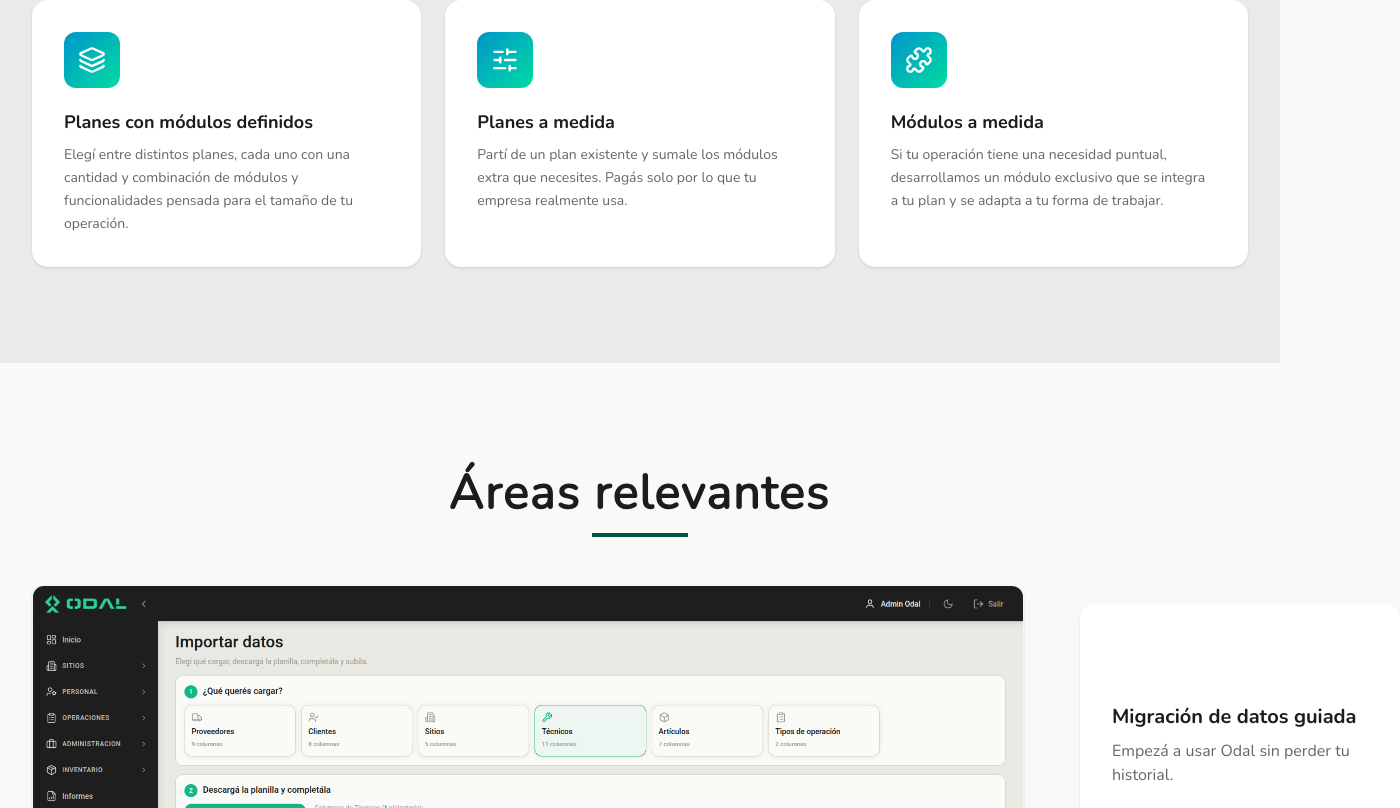
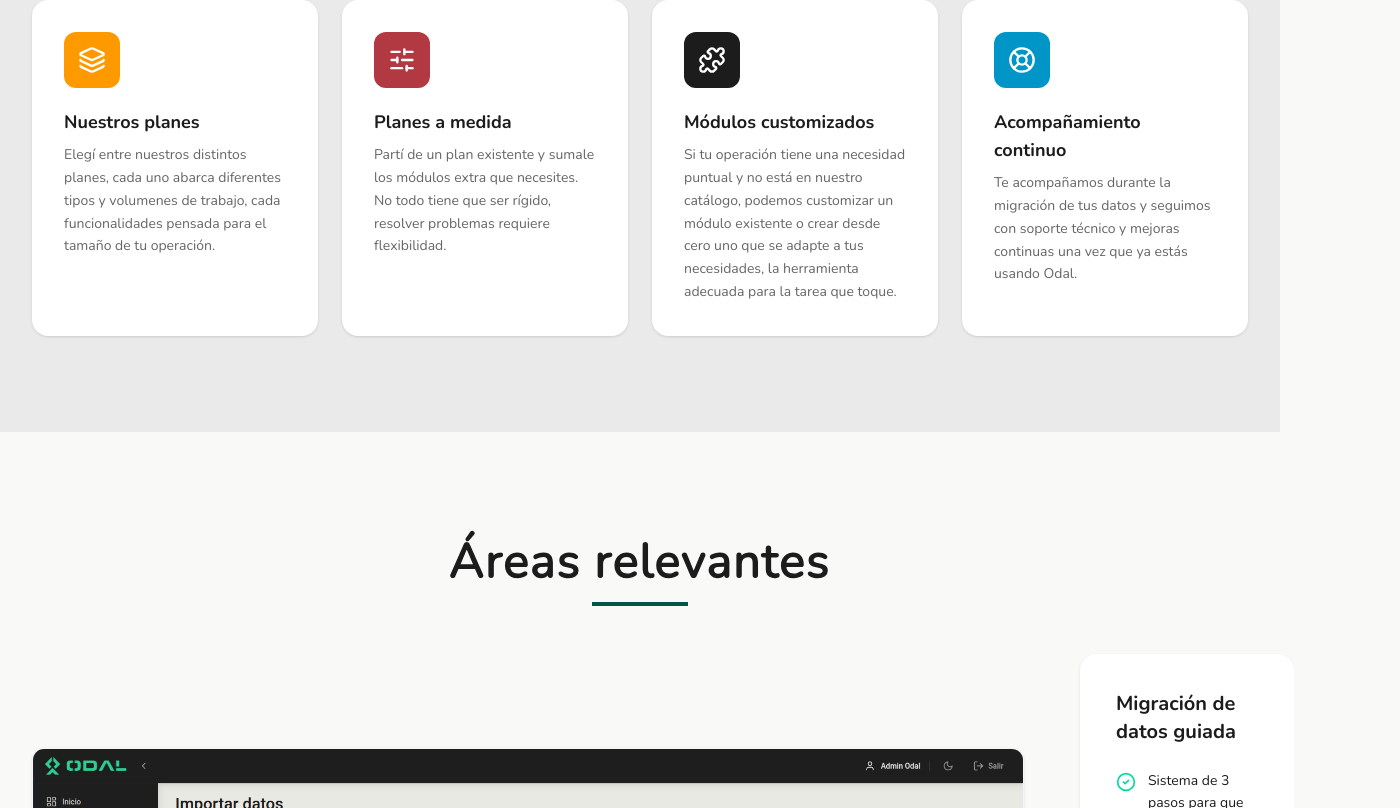
Before and after one commit to Santipili/tecnera-web, a Next.js app in the folder app/: page /productos/odal in a window 1280 px wide. Shown: the part 1792-2600 px from the top of the page, 1400 px wide, since content can reach past the window. Built offline with nearby package versions, Linux system fonts and the light colour scheme.

Commit message:
Rediseñar la sección de planes y precios de Odal con selector de usuarios interactivo.

```diff
--- a/app/src/app/productos/odal/page.tsx
+++ b/app/src/app/productos/odal/page.tsx
@@ -4,8 +4,10 @@ import Link from "next/link";
 import Header from "@/components/layout/Header";
 import SectionHeader from "@/components/ui/SectionHeader";
 import PrimaryCTAButton from "@/components/ui/PrimaryCTAButton";
+import PricingTierSelector from "@/components/ui/PricingTierSelector";
 import NeuralNetworkBackground from "@/components/ui/NeuralNetworkBackground";
 import { products } from "@/data/products";
+import { upcomingModules } from "@/data/roadmap";
 import {
   CheckCircle2,
   Layers,
@@ -14,6 +16,7 @@ import {
   Upload,
   ShieldCheck,
   BarChart3,
+  LifeBuoy,
   type LucideIcon,
 } from "lucide-react";
 
@@ -24,47 +27,59 @@ export const metadata: Metadata = {
   description: "ERP para empresas de servicios técnicos y mantenimiento que necesitan ordenar su operación diaria.",
 };
 
+const customizationAccents = [
+  { box: "bg-amber-500", icon: "text-white" },
+  { box: "bg-red-800/80", icon: "text-white" },
+  { box: "bg-neutral", icon: "text-white" },
+  { box: "bg-link", icon: "text-white" },
+];
+
 const customizationCards = [
   {
     icon: Layers,
-    title: "Planes con módulos definidos",
-    desc: "Elegí entre distintos planes, cada uno con una cantidad y combinación de módulos y funcionalidades pensada para el tamaño de tu operación.",
+    title: "Nuestros planes",
+    desc: "Elegí entre nuestros distintos planes, cada uno abarca diferentes tipos y volumenes de trabajo, cada funcionalidades pensada para el tamaño de tu operación.",
   },
   {
     icon: SlidersHorizontal,
     title: "Planes a medida",
-    desc: "Partí de un plan existente y sumale los módulos extra que necesites. Pagás solo por lo que tu empresa realmente usa.",
+    desc: "Partí de un plan existente y sumale los módulos extra que necesites. No todo tiene que ser rígido, resolver problemas requiere flexibilidad.",
   },
   {
     icon: Puzzle,
-    title: "Módulos a medida",
-    desc: "Si tu operación tiene una necesidad puntual, desarrollamos un módulo exclusivo que se integra a tu plan y se adapta a tu forma de trabajar.",
+    title: "Módulos customizados",
+    desc: "Si tu operación tiene una necesidad puntual y no está en nuestro catálogo, podemos customizar un módulo existente o crear desde cero uno que se adapte a tus necesidades, la herramienta adecuada para la tarea que toque.",
+  },
+  {
+    icon: LifeBuoy,
+    title: "Acompañamiento continuo",
+    desc: "Te acompañamos durante la migración de tus datos y seguimos con soporte técnico y mejoras continuas una vez que ya estás usando Odal.",
   },
 ];
 
 const relevantAreas: {
   icon: LucideIcon;
   title: string;
-  desc: string;
   bullets: string[];
   image: string;
 }[] = [
   {
     icon: Upload,
     title: "Migración de datos guiada",
-    desc: "Empezá a usar Odal sin perder tu historial.",
     bullets: [
+      "Sistema de 3 pasos para que hagas la importación de datos vos mismo",
       "Plantillas de carga por cada entidad de la plataforma",
-      "Carga masiva con validación antes de confirmar",
+      "Carga masiva de datos con validación incorporada",
       "Acompañamiento durante todo el proceso de migración",
+      "Actualización de datos de manera masiva",
     ],
     image: "/products/ODAL/imagenes-app/data-import.png",
   },
   {
     icon: ShieldCheck,
     title: "Permisos y accesos por usuario",
-    desc: "Cada usuario ve solo lo que necesita ver.",
     bullets: [
+      "Permisos configurables a la medida de tu trabajo",
       "Definí qué áreas de la plataforma puede usar cada persona",
       "Roles configurables por equipo o función",
       "Control total sobre la información sensible de la empresa",
@@ -74,10 +89,10 @@ const relevantAreas: {
   {
     icon: BarChart3,
     title: "Reportes y analítica",
-    desc: "Tomá decisiones con información real y actualizada.",
     bullets: [
       "Indicadores del estado de tu operación en tiempo real",
-      "Análisis por cliente, equipo, edificio o técnico",
+      "Análisis detallado de todas las areas de tu negocio para tomar decisones claras",
+      "Informes complejos segmentados en pasos para lograr la granularidad en el analisis que necesites",
       "Exportá la información que necesites cuando la necesites",
     ],
     image: "/products/ODAL/imagenes-app/reports.png",
@@ -86,20 +101,48 @@ const relevantAreas: {
 
 const pricingPlans = [
   {
-    name: "Esencial",
-    desc: "Para equipos que están empezando a ordenar su operación diaria.",
-    features: ["Reclamos y órdenes de trabajo", "Clientes y edificios", "Presupuestos básicos"],
+    name: "Basico",
+    features: [
+      { label: "Reclamos y órdenes de trabajo" },
+      { label: "Clientes, proveedores y presupuestos" },
+      { label: "Sitios y técnicos" },
+      { label: "Módulo de facturación", comingSoon: true },
+    ],
+    priceNote: "Consultar por una mayor cantidad de usuarios",
+    userTiers: [
+      { label: "5 usuarios", price: "$45.000/mes" },
+      { label: "15 usuarios", price: "$95.000/mes" },
+    ],
+    variant: "white",
   },
   {
-    name: "Profesional",
-    desc: "Para empresas con equipos de trabajo y operación en crecimiento.",
-    features: ["Todo lo del plan Esencial", "Inspecciones y seguimiento", "Reportes y analítica"],
-    highlighted: true,
+    name: "Avanzado",
+    features: [
+      { label: "Todo lo del plan Basico" },
+      { label: "Gestión de inventario y stock" },
+      { label: "Depósitos, movimientos y transferencias" },
+      { label: "Monitoreo de actividad en plataforma" },
+      { label: "Módulo de facturación", comingSoon: true },
+    ],
+    priceNote: "Consultar por una mayor cantidad de usuarios",
+    userTiers: [
+      { label: "5 usuarios", price: "$65.000/mes" },
+      { label: "15 usuarios", price: "$130.000/mes" },
+    ],
+    variant: "primary",
   },
   {
-    name: "Empresarial",
-    desc: "Para operaciones grandes que necesitan control y módulos a medida.",
-    features: ["Todo lo del plan Profesional", "Permisos avanzados por usuario", "Módulos a medida"],
+    name: "Personalizado",
+    features: [
+      { label: "Plan Basico o Avanzado como base" },
+      { label: "Adaptación de módulos existentes a la medida de tus necesidades" },
+      { label: "Creación de módulos específicos para tus necesidades" },
+      { label: "Pensado para necesidades puntuales y procesos complejos" },
+      { label: "Soluciones con IA especificas para tu dia a dia" },
+      { label: "Integraciones a plataformas y aplicaciones externas" },
+    ],
+    priceNote: "Se presupuestará tanto el desarrollo como la posterior mensualidad tomando en cuenta como base el plan inicial seleccionado",
+    variant: "black",
   },
 ];
 
@@ -117,7 +160,7 @@ export default function OdalPage() {
             <div className="grid laptop:grid-cols-[minmax(0,0.9fr)_minmax(0,1.6fr)] gap-12 items-center">
               {/* Logo */}
               <div className="flex justify-center laptop:justify-start translate-y-2 laptop:-translate-x-24">
-                <div className="relative flex-shrink-0 w-[18rem] h-[20rem] laptop:w-[23rem] laptop:h-[26rem]">
+                <div className="relative flex-shrink-0 w-[12rem] h-[13.5rem] tablet:w-[16rem] tablet:h-[18rem] laptop:w-[23rem] laptop:h-[26rem]">
                   <Image
                     src={product.logo}
                     alt={product.title}
@@ -185,7 +228,7 @@ export default function OdalPage() {
 
         {/* Customización */}
         <section className="py-24 bg-[#EAEAEA]">
-          <div className="max-w-7xl mx-auto px-4 tablet:px-6 laptop:px-8">
+          <div className="max-w-[100rem] mx-auto px-4 tablet:px-6 laptop:px-8">
             <SectionHeader
               tag="Odal"
               title="Customización de la plataforma"
@@ -195,11 +238,11 @@ export default function OdalPage() {
               titleSizeClass="text-4xl tablet:text-5xl"
               descriptionSizeClass="text-xl"
             />
-            <div className="grid tablet:grid-cols-3 gap-6">
+            <div className="grid grid-cols-1 tablet:grid-cols-4 gap-6">
               {customizationCards.map(({ icon: Icon, title, desc }, i) => (
                 <div key={i} className="bg-white rounded-2xl p-8 shadow-sm">
-                  <div className="w-14 h-14 bg-gradient-to-br from-[#0095C7] to-secondary rounded-xl flex items-center justify-center mb-5">
-                    <Icon className="w-7 h-7 text-white" />
+                  <div className={`w-14 h-14 rounded-xl flex items-center justify-center mb-5 ${customizationAccents[i].box}`}>
+                    <Icon className={`w-7 h-7 ${customizationAccents[i].icon}`} />
                   </div>
                   <h3 className="text-lg font-bold text-neutral mb-2">{title}</h3>
                   <p className="text-subtext text-sm leading-relaxed">{desc}</p>
@@ -221,19 +264,18 @@ export default function OdalPage() {
               descriptionSizeClass="text-xl"
             />
             <div className="flex flex-col gap-16">
-              {relevantAreas.map(({ title, desc, bullets, image }, i) => {
+              {relevantAreas.map(({ title, bullets, image }, i) => {
                 const screenshot = (
-                  <div className="relative flex-[2] min-w-[20rem] laptop:min-w-[62rem] aspect-[1825/888] rounded-xl overflow-hidden border border-neutral-100 shadow-sm">
+                  <div className="relative w-full laptop:flex-[2] laptop:w-auto laptop:min-w-[62rem] aspect-[1825/888] rounded-xl overflow-hidden border border-neutral-100 shadow-sm">
                     <Image src={image} alt={title} fill className="object-cover" />
                   </div>
                 );
                 const card = (
-                  <div className="flex-1 min-w-[20rem] min-h-[24rem] laptop:min-h-[28rem] bg-white rounded-2xl p-8 shadow-sm flex flex-col justify-center">
-                    <h3 className="text-xl font-bold text-neutral mb-2">{title}</h3>
-                    <p className="text-subtext mb-5">{desc}</p>
-                    <ul className="space-y-3">
+                  <div className="w-full laptop:flex-1 laptop:w-auto min-h-[26rem] laptop:min-h-[30rem] bg-white rounded-2xl p-9 shadow-sm flex flex-col justify-start">
+                    <h3 className="text-xl font-bold text-neutral mb-6">{title}</h3>
+                    <ul className="space-y-4">
                       {bullets.map((bullet, j) => (
-                        <li key={j} className="flex items-start gap-3 text-neutral text-sm font-medium">
+                        <li key={j} className="flex items-start gap-3 text-neutral text-sm font-medium leading-relaxed">
                           <CheckCircle2 className="w-5 h-5 text-secondary flex-shrink-0 mt-0.5" />
                           {bullet}
                         </li>
@@ -244,7 +286,7 @@ export default function OdalPage() {
                 return (
                   <div
                     key={i}
-                    className={`flex gap-14 items-center ${i === 1 ? "flex-row-reverse" : ""}`}
+                    className={`flex flex-col laptop:flex-row gap-8 laptop:gap-14 items-center ${i === 1 ? "laptop:flex-row-reverse" : ""}`}
                   >
                     {screenshot}
                     {card}
@@ -255,57 +297,132 @@ export default function OdalPage() {
           </div>
         </section>
 
-        {/* Pricing */}
-        <section id="precios" className="py-24 bg-[#EAEAEA]">
-          <div className="max-w-6xl mx-auto px-4 tablet:px-6 laptop:px-8">
+        {/* Roadmap */}
+        <section className="py-24 bg-light">
+          <div className="max-w-[88rem] mx-auto px-4 tablet:px-6 laptop:px-8">
             <SectionHeader
               tag="Odal"
-              title="Planes y precios"
-              description="Elegí el plan que se ajuste al tamaño y las necesidades de tu empresa."
+              title="Lo que viene para Odal"
+              description="Módulos transversales a todas nuestras plataformas que también van a estar disponibles en Odal."
               centered
               emphasize
               titleSizeClass="text-4xl tablet:text-5xl"
               descriptionSizeClass="text-xl"
             />
-            <div className="grid tablet:grid-cols-3 gap-6 items-start">
-              {pricingPlans.map(({ name, desc, features, highlighted }, i) => (
-                <div
-                  key={i}
-                  className={`rounded-2xl p-8 flex flex-col h-full ${
-                    highlighted
-                      ? "bg-primary text-white shadow-2xl tablet:-translate-y-4"
-                      : "bg-white shadow-sm"
-                  }`}
-                >
-                  {highlighted && (
-                    <span className="inline-block self-start rounded-full bg-secondary/20 px-3 py-1 text-xs font-bold uppercase tracking-widest text-secondary mb-4">
+            <div className="relative grid grid-cols-1 tablet:grid-cols-3 gap-8 tablet:gap-6">
+              <div className="hidden tablet:block absolute top-7 left-[16.66%] right-[16.66%] h-0.5 bg-primary/15" />
+              {[upcomingModules[1], upcomingModules[0], upcomingModules[2]].map((item, i) => {
+                const Icon = item.icon;
+                return (
+                  <div key={item.title} className="relative flex flex-col items-center text-center">
+                    <div className="relative z-10 flex h-14 w-14 items-center justify-center rounded-full bg-primary text-white font-extrabold shadow-lg shadow-black/20">
+                      {i + 1}
+                    </div>
+                    <div className="mt-5 flex items-center gap-3">
+                      <div className="flex h-10 w-10 flex-shrink-0 items-center justify-center rounded-2xl bg-white shadow-sm">
+                        <Icon className="h-5 w-5 text-primary" strokeWidth={2} />
+                      </div>
+                      <h3 className="font-bold text-neutral text-left">{item.title}</h3>
+                    </div>
+                    <p className="mt-2 text-sm text-subtext leading-relaxed">{item.description}</p>
+                  </div>
+                );
+              })}
+            </div>
+          </div>
+        </section>
+
+        {/* Pricing */}
+        <section id="precios" className="py-24 bg-[#EAEAEA]">
+          <div className="max-w-7xl mx-auto px-4 tablet:px-6 laptop:px-8">
+            <SectionHeader
+              tag="Odal"
+              title="Planes y precios"
+              centered
+              emphasize
+              titleSizeClass="text-4xl tablet:text-5xl"
+            />
+            <div className="grid tablet:grid-cols-3 gap-6 items-stretch">
+              {pricingPlans.map(({ name, features, priceNote, userTiers, variant }, i) => {
+                const cardClass =
+                  variant === "primary"
+                    ? "bg-primary text-white shadow-2xl"
+                    : variant === "black"
+                    ? "bg-neutral text-white shadow-sm"
+                    : "bg-white text-neutral border border-primary/10 shadow-sm";
+                const mutedText = variant === "white" ? "text-subtext" : "text-white/70";
+                const btnClass =
+                  variant === "primary"
+                    ? "bg-white text-primary"
+                    : variant === "black"
+                    ? "bg-white text-neutral"
+                    : "bg-primary text-white";
+                return (
+                  <div key={i} className={`rounded-2xl pt-6 pb-8 px-8 flex flex-col h-full ${cardClass}`}>
+                    <div className="flex items-center gap-3 mb-6">
+                      {variant === "black" ? (
+                        <span className="inline-block rounded-full bg-white px-4 py-0 text-3xl font-extrabold text-black">
+                          {name}
+                        </span>
+                      ) : (
+                        <h3 className="text-3xl font-extrabold">{name}</h3>
+                      )}
+                      {variant === "primary" && (
+                        <span className="inline-block rounded-full bg-white px-3 py-1 text-xs font-bold uppercase tracking-widest text-primary">
                           Recomendado
                         </span>
                       )}
-                  <h3 className={`text-xl font-bold mb-2 ${highlighted ? "text-white" : "text-neutral"}`}>
-                    {name}
-                  </h3>
-                  <p className={`text-sm mb-6 leading-relaxed ${highlighted ? "text-white/80" : "text-subtext"}`}>
-                    {desc}
-                  </p>
-                  <ul className="space-y-3 mb-8 flex-1">
+                      {variant === "white" && (
+                        <span className="inline-block rounded-full bg-primary px-3 py-1 text-xs font-bold uppercase tracking-widest text-white">
+                          Inicial
+                        </span>
+                      )}
+                    </div>
+                    <ul className="space-y-3 mb-6 min-h-[17rem]">
                       {features.map((feature, j) => (
-                      <li
-                        key={j}
-                        className={`flex items-start gap-3 text-sm font-medium ${
-                          highlighted ? "text-white" : "text-neutral"
+                        <li key={j} className="flex items-start gap-3 text-lg font-medium">
+                          <CheckCircle2 className={`w-6 h-6 flex-shrink-0 mt-0.5 ${variant === "white" ? "text-primary" : variant === "black" ? "text-amber-400" : "text-white"}`} />
+                          <span className="flex flex-col items-start gap-1.5">
+                            {feature.label}
+                            {feature.comingSoon && (
+                              <span
+                                className={`inline-block whitespace-nowrap rounded-full px-2.5 py-1 text-xs font-bold uppercase tracking-widest ${
+                                  variant === "white"
+                                    ? "bg-primary text-white"
+                                    : variant === "primary"
+                                    ? "bg-white text-primary"
+                                    : "bg-white/15 text-white"
                                 }`}
                               >
-                        <CheckCircle2 className="w-5 h-5 flex-shrink-0 mt-0.5 text-secondary" />
-                        {feature}
+                                Próximamente
+                              </span>
+                            )}
+                          </span>
                         </li>
                       ))}
                     </ul>
-                  <button className="w-full rounded-full py-3 text-sm font-bold border-2 border-secondary text-primary bg-white hover:bg-secondary/10 transition-colors cursor-pointer">
+                    <div className="mt-auto">
+                      {priceNote && (
+                        <p
+                          className={`mx-auto uppercase tracking-widest mb-3 text-center leading-relaxed ${mutedText} ${
+                            userTiers
+                              ? "max-w-[16rem] text-sm font-extrabold [text-shadow:0_1px_2px_rgba(0,0,0,0.2)]"
+                              : "max-w-[20rem] text-xs font-bold"
+                          }`}
+                        >
+                          {priceNote}
+                        </p>
+                      )}
+                      {userTiers && (
+                        <PricingTierSelector tiers={userTiers} variant={variant === "primary" ? "primary" : "white"} />
+                      )}
+                      <button className={`w-full rounded-full py-3 text-sm font-bold hover:scale-[1.05] active:scale-100 transition-transform duration-200 cursor-pointer ${btnClass}`}>
                         Consultar
                       </button>
                     </div>
-              ))}
+                  </div>
+                );
+              })}
             </div>
           </div>
         </section>
--- /dev/null
+++ b/app/src/components/ui/PricingTierSelector.tsx
@@ -0,0 +1,48 @@
+"use client";
+
+import { useState } from "react";
+
+interface Tier {
+  label: string;
+  price: string;
+}
+
+export default function PricingTierSelector({
+  tiers,
+  variant,
+}: {
+  tiers: Tier[];
+  variant: "white" | "primary";
+}) {
+  const [selected, setSelected] = useState(0);
+
+  const isWhite = variant === "white";
+
+  return (
+    <div className="mb-4">
+      <div className={`flex rounded-full p-1 gap-1 ${isWhite ? "bg-primary/10" : "bg-black/15"}`}>
+        {tiers.map((tier, i) => (
+          <button
+            key={tier.label}
+            type="button"
+            onClick={() => setSelected(i)}
+            className={`flex-1 rounded-full py-1.5 text-sm font-bold transition-colors cursor-pointer ${
+              selected === i
+                ? isWhite
+                  ? "bg-primary text-white"
+                  : "bg-white text-primary"
+                : isWhite
+                ? "text-neutral hover:bg-primary/10"
+                : "text-white hover:bg-white/10"
+            }`}
+          >
+            {tier.label}
+          </button>
+        ))}
+      </div>
+      <p className={`mt-3 text-3xl font-extrabold ${isWhite ? "text-neutral" : "text-white"}`}>
+        {tiers[selected].price}
+      </p>
+    </div>
+  );
+}
```
Lines whose indentation alone changed are shown as unchanged.
